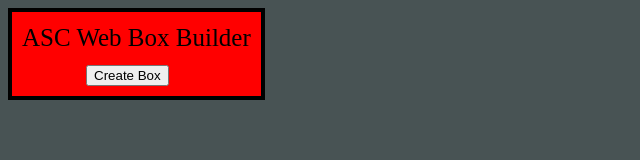
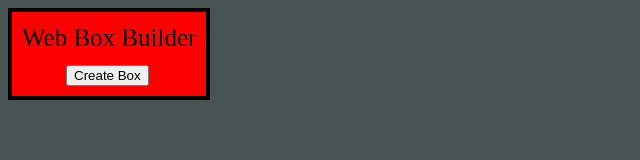
Before and after one commit to DeFrakt/WebBox, a plain HTML site: page index.html in a window 1280 px wide. Shown: the whole page, without its empty margins (0-640 px from the left). Drawn offline with Linux system fonts and the light colour scheme.

Commit message:
Refactored code

```diff
--- a/WebBox.css
+++ b/WebBox.css
@@ -8,7 +8,7 @@ body {
     overflow: visible;
 }
 button{
-    margin-left:64px;
+    margin-left:44px;
 }
 #title{
     font-size: 25px;
--- a/WebBox.htm
+++ b/index.html
@@ -9,7 +9,7 @@
     </head>
     <body>
         <div id="box_generator">
-            <span id="title">ASC Web Box Builder</span>
+            <span id="title">Web Box Builder</span>
             <button type="button" onclick="createBox()">Create Box</button>
         </div>
         <div id="line"></div>
```
